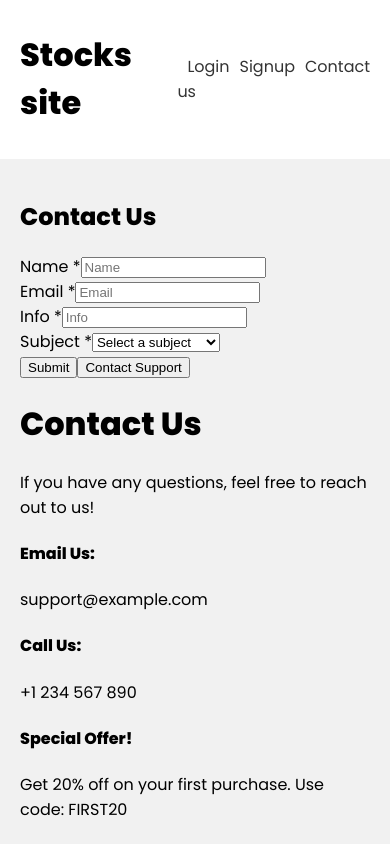
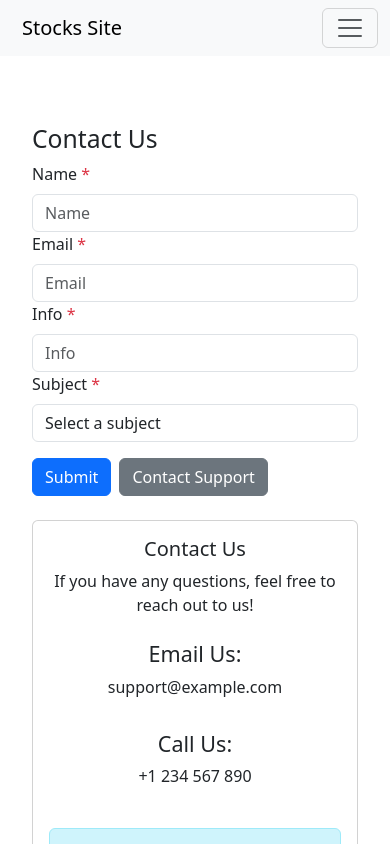
Before and after one commit to dor526/ClientServerFinalProject, a React (Create React App) app in the folder frontend/: page /contactus in a window 390 px wide. Shown: the top 844 px of the page. Built offline with nearby package versions, Linux system fonts and the light colour scheme.

Commit message:
add responsive to everything but dashboard

```diff
--- a/frontend/package.json
+++ b/frontend/package.json
@@ -8,12 +8,14 @@
     "@testing-library/jest-dom": "^5.17.0",
     "@testing-library/react": "^13.4.0",
     "@testing-library/user-event": "^13.5.0",
+    "bootstrap": "^5.3.3",
     "js-cookie": "^3.0.5",
     "jwt-decode": "^4.0.0",
     "react": "^18.3.1",
+    "react-bootstrap": "^2.10.4",
     "react-dom": "^18.3.1",
     "react-router-dom": "^6.25.1",
-    "react-scripts": "5.0.1",
+    "react-scripts": "^5.0.1",
     "web-vitals": "^2.1.4"
   },
   "scripts": {
--- a/frontend/src/components/Navbar.js
+++ b/frontend/src/components/Navbar.js
@@ -1,20 +1,22 @@
 import { Link } from "react-router-dom";
+import { Container, Navbar as BootstrapNavbar, Nav } from 'react-bootstrap';
 
-const Navbar = () =>{
+const Navbar = () => {
     return (
-        <header>
-        <div className="navbar">
-                <h1> Stocks site</h1>
-            <nav>
-                <div>
-                    <Link to="/login">Login</Link>
-                    <Link to="/signup">Signup</Link>
-                    <Link to="/contactus">Contact us</Link>
-                </div>
-            </nav>
-        </div>
-    </header>
-    )
+        <BootstrapNavbar bg="light" expand="lg" className="mb-4">
+            <Container>
+                <BootstrapNavbar.Brand href="#">Stocks Site</BootstrapNavbar.Brand>
+                <BootstrapNavbar.Toggle aria-controls="basic-navbar-nav" />
+                <BootstrapNavbar.Collapse id="basic-navbar-nav">
+                    <Nav className="ml-auto">
+                        <Nav.Link as={Link} to="/login">Login</Nav.Link>
+                        <Nav.Link as={Link} to="/signup">Signup</Nav.Link>
+                        <Nav.Link as={Link} to="/contactus">Contact Us</Nav.Link>
+                    </Nav>
+                </BootstrapNavbar.Collapse>
+            </Container>
+        </BootstrapNavbar>
+    );
 }
 
-export default Navbar
+export default Navbar;
--- a/frontend/src/index.js
+++ b/frontend/src/index.js
@@ -2,6 +2,7 @@ import React from 'react';
 import ReactDOM from 'react-dom/client';
 import './index.css';
 import App from './App';
+import 'bootstrap/dist/css/bootstrap.min.css';
 
 const root = ReactDOM.createRoot(document.getElementById('root'));
 root.render(
--- a/frontend/src/pages/Login.js
+++ b/frontend/src/pages/Login.js
@@ -1,8 +1,9 @@
 import { useState } from "react";
+import { Container, Form, Button, Alert } from 'react-bootstrap';
+
 const Login = () => {
   const [email, setEmail] = useState("");
   const [password, setPassword] = useState("");
-
   const [error, setError] = useState(null);
 
   const onSubmitClick = async (e) => {
@@ -25,26 +26,35 @@ const Login = () => {
 
     console.log(email, password);
   };
+
   return (
-    <form className="login" onSubmit={onSubmitClick}>
-      <h2>Log in</h2>
-      <label>Email:</label>
-      <input
-        type="text"
-        onChange={(e) => setEmail(e.target.value)}
-        value={email}
-      ></input>
-      <br></br>
-      <label>password:</label>
-      <input
-        type="password"
-        onChange={(e) => setPassword(e.target.value)}
-        value={password}
-      ></input>
-
-      <button>Log in</button>
-      {error && <div className="error">{error}</div>}
-    </form>
+    <Container className="d-flex justify-content-center align-items-center min-vh-100">
+      <Form className="w-50" onSubmit={onSubmitClick}>
+        <h2 className="mb-4">Log in</h2>
+        <Form.Group controlId="formEmail">
+          <Form.Label>Email:</Form.Label>
+          <Form.Control
+            type="email"
+            placeholder="Enter email"
+            onChange={(e) => setEmail(e.target.value)}
+            value={email}
+          />
+        </Form.Group>
+        <Form.Group controlId="formPassword">
+          <Form.Label>Password:</Form.Label>
+          <Form.Control
+            type="password"
+            placeholder="Enter password"
+            onChange={(e) => setPassword(e.target.value)}
+            value={password}
+          />
+        </Form.Group>
+        <Button variant="primary" type="submit" className="mt-3">
+          Log in
+        </Button>
+        {error && <Alert variant="danger" className="mt-3">{error}</Alert>}
+      </Form>
+    </Container>
   );
 };
 
--- a/frontend/src/pages/Signup.js
+++ b/frontend/src/pages/Signup.js
@@ -1,44 +1,63 @@
-import {useState} from 'react'
-const Signup = () =>{
-    const [email ,setEmail] =useState('')
-    const [password ,setPassword] =useState('')
+import { useState } from 'react';
+import { Container, Form, Button, Alert } from 'react-bootstrap';
 
-    const [error, setError] = useState(null)
+const Signup = () => {
+    const [email, setEmail] = useState('');
+    const [password, setPassword] = useState('');
+    const [error, setError] = useState(null);
 
-    const onSubmitClick = async (e) =>{
-        e.preventDefault()
+    const onSubmitClick = async (e) => {
+        e.preventDefault();
 
-        setError(null)
+        setError(null);
         const response = await fetch('/api/user/signup', {
             method: 'POST',
-            headers: {'Content-Type': 'application/json'},
+            headers: { 'Content-Type': 'application/json' },
             body: JSON.stringify({ email, password })
-          })
-          const json = await response.json()
-          if (!response.ok) {
-            setError(json.error)
-          }
-          if (response.ok) {
-            console.log(json)
-          }
+        });
+        const json = await response.json();
+        if (!response.ok) {
+            setError(json.error);
+        }
+        if (response.ok) {
+            console.log(json);
+            // Handle successful signup (e.g., redirect or show a success message)
+        }
 
-        console.log(email, password)
-    }
+        console.log(email, password);
+    };
+
     return (
-        <form className='signup' onSubmit={onSubmitClick} >
-           <h2>Sign up</h2>
-           <label>Email:</label>
-           <input type='text' onChange={(e) =>setEmail(e.target.value)} value={email}></input>
+        <Container className="mt-4">
+            <Form onSubmit={onSubmitClick} className="w-50 mx-auto">
+                <h2 className="mb-4">Sign up</h2>
+                <Form.Group controlId="formEmail">
+                    <Form.Label>Email:</Form.Label>
+                    <Form.Control
+                        type="email"
+                        placeholder="Enter your email"
+                        onChange={(e) => setEmail(e.target.value)}
+                        value={email}
+                        required
+                    />
+                </Form.Group>
+                <Form.Group controlId="formPassword" className="mt-3">
+                    <Form.Label>Password:</Form.Label>
+                    <Form.Control
+                        type="password"
+                        placeholder="Enter your password"
+                        onChange={(e) => setPassword(e.target.value)}
+                        value={password}
+                        required
+                    />
+                </Form.Group>
+                <Button variant="primary" type="submit" className="mt-3">
+                    Sign up
+                </Button>
+                {error && <Alert variant="danger" className="mt-3">{error}</Alert>}
+            </Form>
+        </Container>
+    );
+};
 
-           <label>password:</label>
-           <input type='password' onChange={(e) =>setPassword(e.target.value)} value={password}></input>
-
-           <button>Sign up</button>
-           {error && <div className='error'>{error}</div>}
-
-        </form>
-    )
-
-}
-
-export default Signup
+export default Signup;
--- a/frontend/src/pages/contactus.js
+++ b/frontend/src/pages/contactus.js
@@ -1,14 +1,19 @@
 import React, { useRef } from 'react';
 import emailjs from '@emailjs/browser';
+import { Container, Row, Col, Form, Button, Alert, Card } from 'react-bootstrap';
 
 const ContactUs = () => {
     return (
-        <div className="container">
-            <div className="row">
+        <Container className="mt-4">
+            <Row>
+                <Col md={6}>
                     <ContactForm />
+                </Col>
+                <Col md={6}>
                     <ContactInfo />
-            </div>
-        </div>
+                </Col>
+            </Row>
+        </Container>
     );
 };
 
@@ -54,43 +59,45 @@ const ContactForm = () => {
     };
 
     return (
-        <div className="col-sm-6">
+        <Form ref={form} id="contactForm" onSubmit={handleSubmit}>
             <h2>Contact Us</h2>
-            <form ref={form} id="contactForm" onSubmit={handleSubmit}>
-                <div className="form-group">
-                    <label htmlFor="name">Name <span className="text-danger">*</span></label>
-                    <input type="text" className="form-control" id="name" name="name" placeholder="Name" required />
-                </div>
-                <div className="form-group">
-                    <label htmlFor="email">Email <span className="text-danger">*</span></label>
-                    <input type="email" className="form-control" id="email" name="email" placeholder="Email" required />
-                </div>
-                <div className="form-group">
-                    <label htmlFor="info">Info <span className="text-danger">*</span></label>
-                    <input type="text" className="form-control" id="info" name="info" placeholder="Info" required />
-                </div>
-                <div className="form-group">
-                    <label htmlFor="predefinedSubject">Subject <span className="text-danger">*</span></label>
-                    <select className="form-control" id="predefinedSubject" name="predefinedSubject" required>
+            <Form.Group controlId="name">
+                <Form.Label>Name <span className="text-danger">*</span></Form.Label>
+                <Form.Control type="text" name="name" placeholder="Name" required />
+            </Form.Group>
+            <Form.Group controlId="email">
+                <Form.Label>Email <span className="text-danger">*</span></Form.Label>
+                <Form.Control type="email" name="email" placeholder="Email" required />
+            </Form.Group>
+            <Form.Group controlId="info">
+                <Form.Label>Info <span className="text-danger">*</span></Form.Label>
+                <Form.Control type="text" name="info" placeholder="Info" required />
+            </Form.Group>
+            <Form.Group controlId="predefinedSubject">
+                <Form.Label>Subject <span className="text-danger">*</span></Form.Label>
+                <Form.Control as="select" name="predefinedSubject" required>
                     <option value="">Select a subject</option>
                     <option value="General Inquiry">General Inquiry</option>
                     <option value="Technical Support">Technical Support</option>
                     <option value="Billing">Billing</option>
-                    </select>
-                </div>
-                <button type="submit" className="btn btn-primary">Submit</button>
-                <button type="button" className="btn btn-secondary" onClick={handleSupportClick}>Contact Support</button>
-            </form>
-        </div>
+                </Form.Control>
+            </Form.Group>
+            <Button variant="primary" type="submit" className="mt-3">
+                Submit
+            </Button>
+            <Button variant="secondary" type="button" className="mt-3 ms-2" onClick={handleSupportClick}>
+                Contact Support
+            </Button>
+        </Form>
     );
 };
 
 const ContactInfo = () => {
     return (
-        <div className="col-sm-6">
-            <div className="jumbotron text-center">
-                <h1>Contact Us</h1>
-                <p>If you have any questions, feel free to reach out to us!</p>
+        <Card className="text-center mt-4">
+            <Card.Body>
+                <Card.Title>Contact Us</Card.Title>
+                <Card.Text>If you have any questions, feel free to reach out to us!</Card.Text>
                 <div className="d-flex justify-content-center flex-wrap">
                     <div className="p-2">
                         <h4>Email Us:</h4>
@@ -101,12 +108,12 @@ const ContactInfo = () => {
                         <p>+1 234 567 890</p>
                     </div>
                 </div>
-                <div className="alert alert-info mt-3">
+                <Alert variant="info" className="mt-3">
                     <h4>Special Offer!</h4>
                     <p>Get 20% off on your first purchase. Use code: FIRST20</p>
-                </div>
-            </div>
-        </div>
+                </Alert>
+            </Card.Body>
+        </Card>
     );
 };
 
```
Also changed, not shown: 1 other file (tests, documents, lock files or other folders). Lines whose indentation alone changed are shown as unchanged.
